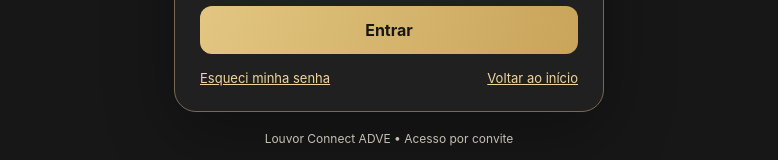
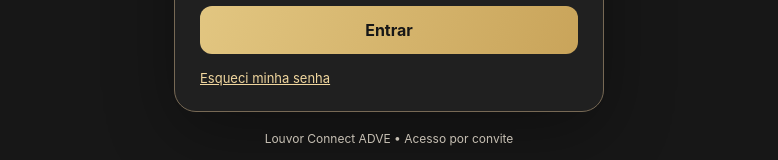
Before and after one commit to nogueiramateus16/louvor_connect_adve_publicacao, a plain HTML site: page login.html in a window 1280 px wide. Shown: the part 548-708 px from the top of the page, without its empty margins (251-1029 px from the left). Drawn offline with nearby package versions, Linux system fonts and the light colour scheme.

Commit message:
Remove o retorno ao início da tela de login

```diff
--- a/login.html
+++ b/login.html
@@ -18,7 +18,7 @@
 <div id="login" class="hidden">
 <h2>Entrar na minha conta</h2><p class="intro">Use o e-mail e a senha de sua conta. O cadastro é realizado somente por convite do líder.</p>
 <form id="loginForm"><label for="email">E-mail</label><input id="email" type="email" required autocomplete="username" placeholder="seuemail@exemplo.com"><label for="password">Senha</label><input id="password" type="password" required autocomplete="current-password" placeholder="Sua senha"><button class="primary" id="loginButton" type="submit">Entrar</button></form>
-<div class="links"><button id="forgotButton" type="button">Esqueci minha senha</button><a href="./">Voltar ao início</a></div>
+<div class="links"><button id="forgotButton" type="button">Esqueci minha senha</button></div>
 </div>
 <div id="reset" class="hidden"><h2 id="resetTitle">Definir senha</h2><p class="intro">Escolha uma senha exclusiva de pelo menos 12 caracteres. Não compartilhe sua senha com outras pessoas.</p><form id="resetForm"><fieldset id="inviteProfile" hidden disabled><legend>Seu cadastro no ministério</legend><label for="fullName">Nome completo</label><input id="fullName" autocomplete="name" required minlength="2" maxlength="120"><label for="profilePhone">Telefone com DDD</label><input id="profilePhone" type="tel" autocomplete="tel" required minlength="8" maxlength="25"><label for="profileEmail">E-mail do convite</label><input id="profileEmail" type="email" autocomplete="email" required><label for="birthday">Data de nascimento</label><input id="birthday" type="date" autocomplete="bday" min="1900-01-01" required></fieldset><label for="newPassword">Nova senha</label><input id="newPassword" type="password" minlength="12" required autocomplete="new-password"><label for="confirmPassword">Confirme a nova senha</label><input id="confirmPassword" type="password" minlength="12" required autocomplete="new-password"><button class="primary" id="resetButton" type="submit">Salvar nova senha</button></form></div>
 <div id="logged" class="hidden"><h2>Sessão iniciada</h2><div id="userEmail" class="user-email"></div><div id="userRole" class="pill">Verificando autorização…</div><p class="intro"><a href="./painel.html?v=20261120-chamada">Abrir painel do ministério</a></p><div id="leaderTools" class="hidden"><form id="issueForm"><label for="memberEmail">E-mail do integrante</label><input id="memberEmail" type="email" required><button class="primary" id="issueButton">Gerar senha provisória</button></form><output id="issuedCode" class="user-email"></output></div><button class="primary" id="logoutButton" type="button">Sair da minha conta</button><div class="links"><a href="./">Visitar demonstração pública</a></div></div>
```
